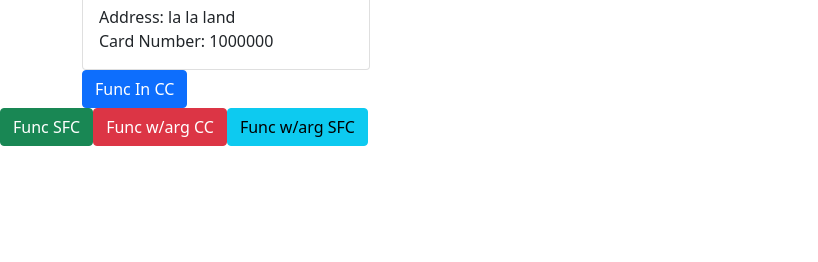
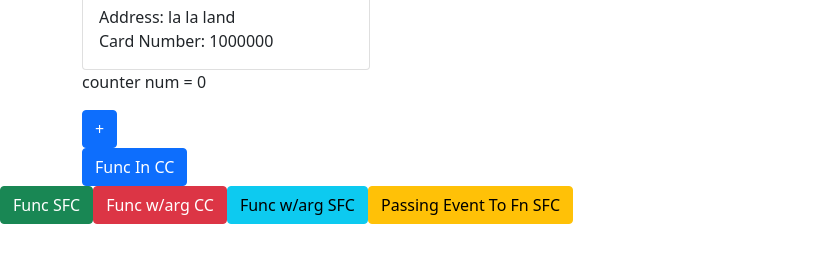
Before and after one commit to tsanhan/D130222ER, a React (Create React App) app: page / in a window 1280 px wide. Shown: the part 402-664 px from the top of the page, without its empty margins (0-818 px from the left). Built offline with nearby package versions, Linux system fonts and the light colour scheme.

Commit message:
invoke functions

```diff
--- a/src/App.jsx
+++ b/src/App.jsx
@@ -2,6 +2,7 @@ import Home from "./components/home";
 import { FunctionInSfc } from "./components/functionInSfc";
 import FnWithArgInCc from "./components/fnWithArgInCC";
 import FnWithArgSfc from "./components/fnWithArgSfc";
+import PassingEventtoFn from "./components/passingEventtoFn";
 function App() {
   return (
     <div className="app">
@@ -9,6 +10,7 @@ function App() {
       <FunctionInSfc />
       <FnWithArgInCc />
       <FnWithArgSfc />
+      <PassingEventtoFn/>
     </div>
   );
 }
--- a/src/components/fnWithArgSfc.jsx
+++ b/src/components/fnWithArgSfc.jsx
@@ -1,6 +1,6 @@
 const FnWithArgSfc = () => {
     return (
-        <button onClick={callMe("you called!")} className="btn btn-info"> Func w/arg SFC </button>
+        <button onClick={() => callMe("you called!")} className="btn btn-info"> Func w/arg SFC </button>
     );
 }
 
--- a/src/components/home.jsx
+++ b/src/components/home.jsx
@@ -7,7 +7,8 @@ class Home extends Component {
       url: "https://picsum.photos/1200/700",
       alt: "Random image",
     },
-    array: new Array(10)
+    array: new Array(10),
+    counter: 0
   };
 
   colorHeadLine = {
@@ -19,6 +20,12 @@ class Home extends Component {
     alert("opaa, that worked!");
   }
 
+  setCounter = () => {
+    let {counter} = this.state;
+    counter++;
+    this.setState({counter});
+  }
+
   render() {
     const { url, alt } = this.state.image;
     const array = [...this.state.array];
@@ -27,6 +34,9 @@ class Home extends Component {
       <div className="container">
         <PageHeader />
         <Card />
+        <p>counter num = {this.state.counter}</p>
+        <button onClick={this.setCounter} className="btn btn-primary">+</button>
+
         {array.map((item, index, array) => {
           console.log(array);
           return <div key={index}>{item}</div>;
--- /dev/null
+++ b/src/components/passingEventtoFn.jsx
@@ -0,0 +1,9 @@
+const PassingEventtoFn = () => {
+    return (
+        <button onClick={e => HandleEvent(e)} className="btn btn-warning"> Passing Event To Fn SFC </button>
+    );
+}
+
+const HandleEvent = e => console.log(e);
+
+export default PassingEventtoFn;
```
